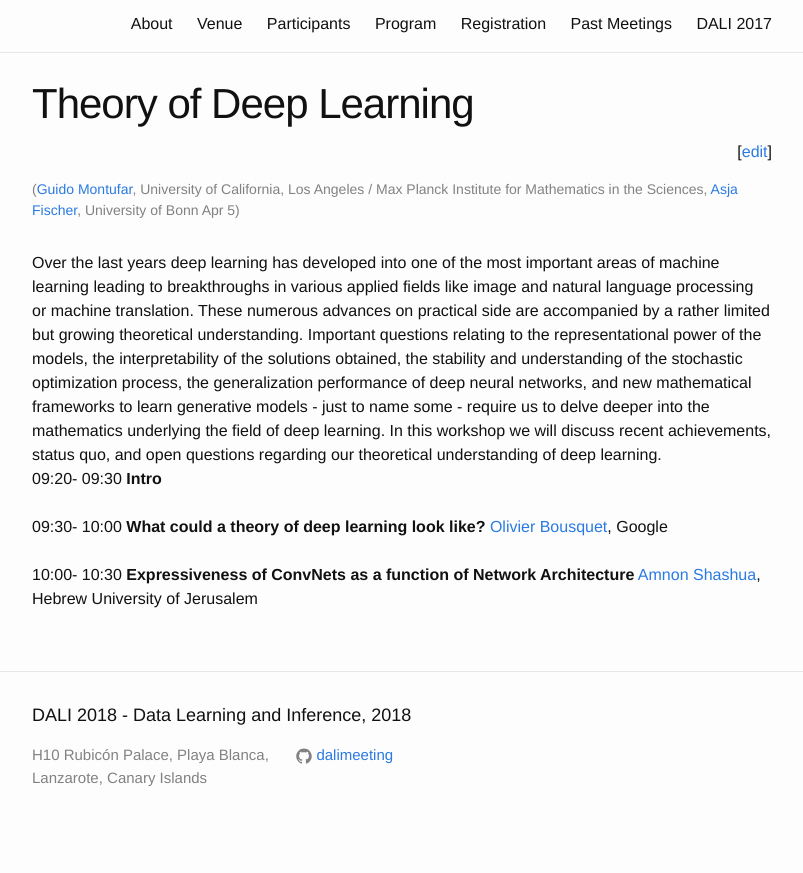
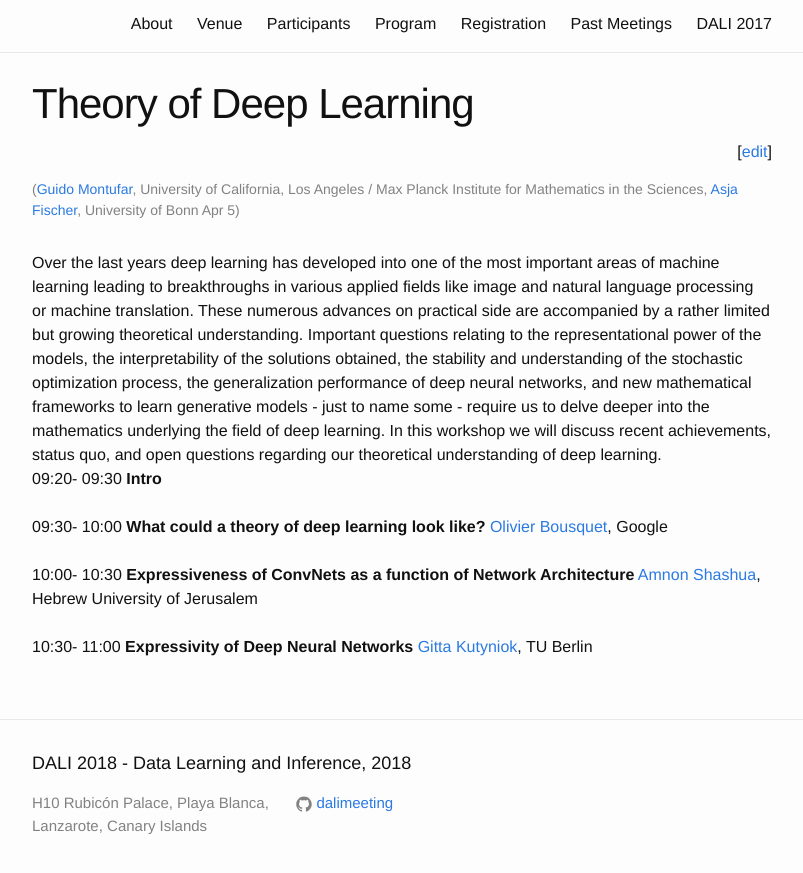
Before and after one commit to dalimeeting/dalimeeting.github.io, a Jekyll site: the page built from _posts/2018-04-05-workshopTheoryDL.md, in a window 1280 px wide, cut to the strip 355-1252 px from the top of the page. Shown: the top 873 px of the strip, without its empty margins (238-1041 px from the left). Built offline with Jekyll 4.4.1, drawn with Linux system fonts in a browser that asks for light colours; before the commit the page ends 1204 px from its top, so only the background shows below that.

Commit message:
Update 2018-04-05-workshopTheoryDL.md

```diff
--- a/_posts/2018-04-05-workshopTheoryDL.md
+++ b/_posts/2018-04-05-workshopTheoryDL.md
@@ -44,5 +44,14 @@ talks:
   youtube:
   start: "10:00"
   end: "10:30"
+- title: "Expressivity of Deep Neural Networks"
+  author:
+  - given: Gitta
+    family: Kutyniok
+    url: https://www.math.tu-berlin.de/fachgebiete_ag_modnumdiff/angewandtefunktionalanalysis/v_menue/mitarbeiter/kutyniok/v_menue/home/
+    institute: TU Berlin
+  youtube:
+  start: "10:30"
+  end: "11:00"
 speakers:
 ---
```
